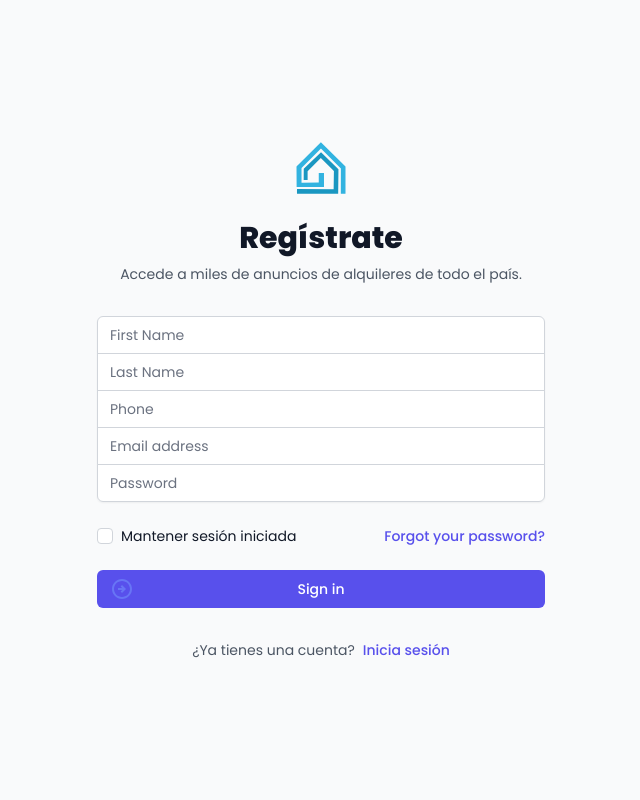
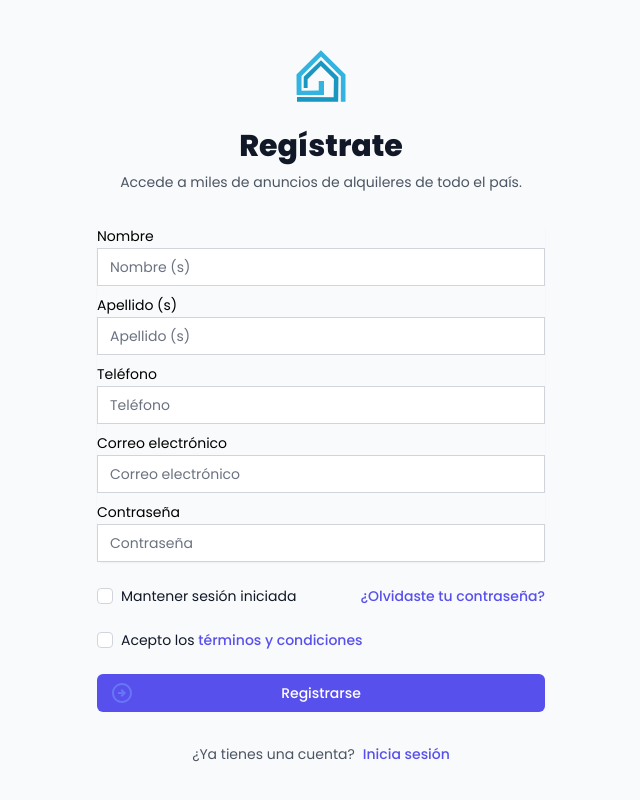
Before and after one commit to raulbellosom/rentas24, a React (Vite) app: page /register in a window 1280 px wide. Shown: the top 800 px of the page, without its empty margins (319-959 px from the left). Built offline with nearby package versions, Linux system fonts and the light colour scheme; no server answers.

Commit message:
visual changes and auth system modified

```diff
--- a/src/App.jsx
+++ b/src/App.jsx
@@ -2,6 +2,7 @@ import { useEffect } from "react";
 import { Toaster } from "react-hot-toast";
 import { useDispatch } from "react-redux";
 import "./App.css";
+import { handleProfile } from "./app/api";
 import { getSignIn, getSignOut } from "./features/auth/authSlice";
 import AppRouter from "./router/AppRouter";
 
@@ -9,14 +10,21 @@ function App() {
   const dispatch = useDispatch();
 
   useEffect(() => {
+    getUser();
+  }, []);
+
+  const getUser = async () => {
     const user = window.localStorage.getItem("user");
     if (user) {
       const data = JSON.parse(user);
-      dispatch(getSignIn({ data }));
-    } else {
-      dispatch(getSignOut());
+      const res = await handleProfile(data.token);
+
+      if (res.status === 200) {
+        return dispatch(getSignIn({ data }));
+      }
+      return dispatch(getSignOut());
     }
-  }, []);
+  };
 
   return (
     <div className="min-h-screen">
--- a/src/app/api.js
+++ b/src/app/api.js
@@ -26,3 +26,13 @@ export const handleSignIn = async (data) => {
     return error.response;
   }
 };
+
+export const handleProfile = async (token) => {
+  config.headers["x-access-token"] = token;
+  try {
+    const res = await axios.get(`${urlEnv}auth/profile`, config);
+    return res;
+  } catch (error) {
+    return error.response;
+  }
+};
--- a/src/components/auth/Login.jsx
+++ b/src/components/auth/Login.jsx
@@ -61,11 +61,10 @@ const Login = () => {
             action="#"
             method="POST"
           >
-            <input type="hidden" name="remember" defaultValue="true" />
-            <div className="rounded-md shadow-sm -space-y-px">
+            <div className="rounded-md shadow-sm -space-y-px flex flex-col gap-4">
               <div>
-                <label htmlFor="email-address" className="sr-only">
-                  Email address
+                <label htmlFor="email-address" className="text-sm">
+                  Correo electrónico
                 </label>
                 <input
                   id="email-address"
@@ -73,8 +72,12 @@ const Login = () => {
                   type="email"
                   autoComplete="email"
                   required
-                  className="appearance-none rounded-none relative block w-full px-3 py-2 border border-gray-300 placeholder-gray-500 text-gray-900 rounded-t-md focus:outline-none focus:text-indigo-500 focus:ring-indigo-500 focus:border-indigo-500 focus:z-10 sm:text-sm"
-                  placeholder="Email address"
+                  className={`appearance-none rounded-none relative block w-full px-3 py-2 border border-gray-300 placeholder-gray-500 text-gray-900 focus:outline-none focus:text-indigo-500 focus:ring-indigo-500 focus:border-indigo-500 focus:z-10 sm:text-sm ${
+                    data.email.length >= 1
+                      ? "invalid:border-red-500 invalid:border-2"
+                      : "invalid:border-gray-300"
+                  }`}
+                  placeholder="Correo electrónico"
                   value={data.email}
                   onChange={(e) => {
                     setData({ ...data, email: e.target.value });
@@ -82,16 +85,21 @@ const Login = () => {
                 />
               </div>
               <div>
-                <label htmlFor="password" className="sr-only">
+                <label htmlFor="password" className="text-sm">
                   Password
                 </label>
                 <input
                   id="password"
                   name="password"
                   type="password"
+                  minLength={8}
                   autoComplete="current-password"
                   required
-                  className="appearance-none rounded-none relative block w-full px-3 py-2 border border-gray-300 placeholder-gray-500 text-gray-900 rounded-b-md focus:outline-none focus:ring-indigo-500 focus:border-indigo-500 focus:z-10 sm:text-sm"
+                  className={`appearance-none rounded-none relative block w-full px-3 py-2 border border-gray-300 placeholder-gray-500 text-gray-900 focus:outline-none focus:text-indigo-500 focus:ring-indigo-500 focus:border-indigo-500 focus:z-10 sm:text-sm ${
+                    data.password.length >= 1
+                      ? "invalid:border-red-500 invalid:border-2"
+                      : "invalid:border-gray-300"
+                  }`}
                   placeholder="Password"
                   value={data.password}
                   onChange={(e) => {
--- a/src/components/auth/Register.jsx
+++ b/src/components/auth/Register.jsx
@@ -68,11 +68,10 @@ const Register = () => {
             className="mt-8 space-y-6"
             method="POST"
           >
-            <input type="hidden" name="remember" defaultValue="true" />
-            <div className="rounded-md shadow-sm -space-y-px">
+            <div className="rounded-md shadow-sm -space-y-px flex flex-col gap-2">
               <div>
-                <label htmlFor="firstName" className="sr-only">
-                  First Name
+                <label htmlFor="firstName" className="text-sm">
+                  Nombre
                 </label>
                 <input
                   id="firstName"
@@ -80,8 +79,13 @@ const Register = () => {
                   type="text"
                   autoComplete="firstName"
                   required
-                  className="appearance-none rounded-none relative block w-full px-3 py-2 border border-gray-300 placeholder-gray-500 text-gray-900 rounded-t-md focus:outline-none focus:text-indigo-500 focus:ring-indigo-500 focus:border-indigo-500 focus:z-10 sm:text-sm"
-                  placeholder="First Name"
+                  minLength={3}
+                  className={`appearance-none rounded-none relative block w-full px-3 py-2 border border-gray-300 placeholder-gray-500 text-gray-900 focus:outline-none focus:text-indigo-500 focus:ring-indigo-500 focus:border-indigo-500 focus:z-10 sm:text-sm ${
+                    user.firstName.length >= 1
+                      ? "invalid:border-red-500 invalid:border-2"
+                      : "invalid:border-gray-300"
+                  }`}
+                  placeholder="Nombre (s)"
                   value={user.firstName}
                   onChange={(e) =>
                     setUser({ ...user, firstName: e.target.value })
@@ -89,17 +93,22 @@ const Register = () => {
                 />
               </div>
               <div>
-                <label htmlFor="lastName" className="sr-only">
-                  Last Name
+                <label htmlFor="lastName" className="text-sm">
+                  Apellido (s)
                 </label>
                 <input
                   id="lastName"
                   name="lastName"
                   type="text"
                   autoComplete="lastName"
+                  minLength={3}
                   required
-                  className="appearance-none rounded-none relative block w-full px-3 py-2 border border-gray-300 placeholder-gray-500 text-gray-900 focus:outline-none focus:text-indigo-500 focus:ring-indigo-500 focus:border-indigo-500 focus:z-10 sm:text-sm"
-                  placeholder="Last Name"
+                  className={`appearance-none rounded-none relative block w-full px-3 py-2 border border-gray-300 placeholder-gray-500 text-gray-900 focus:outline-none focus:text-indigo-500 focus:ring-indigo-500 focus:border-indigo-500 focus:z-10 sm:text-sm ${
+                    user.lastName.length >= 1
+                      ? "invalid:border-red-500 invalid:border-2"
+                      : "invalid:border-gray-300"
+                  }`}
+                  placeholder="Apellido (s)"
                   value={user.lastName}
                   onChange={(e) =>
                     setUser({ ...user, lastName: e.target.value })
@@ -107,24 +116,30 @@ const Register = () => {
                 />
               </div>
               <div>
-                <label htmlFor="phone" className="sr-only">
-                  Phone
+                <label htmlFor="phone" className="text-sm">
+                  Teléfono
                 </label>
                 <input
                   id="phone"
                   name="phone"
                   type="tel"
                   autoComplete="phone"
+                  minLength={10}
+                  pattern="[0-9]{10}"
                   required
-                  className="appearance-none rounded-none relative block w-full px-3 py-2 border border-gray-300 placeholder-gray-500 text-gray-900 focus:outline-none focus:text-indigo-500 focus:ring-indigo-500 focus:border-indigo-500 focus:z-10 sm:text-sm"
-                  placeholder="Phone"
+                  className={`appearance-none rounded-none relative block w-full px-3 py-2 border border-gray-300 placeholder-gray-500 text-gray-900 focus:outline-none focus:text-indigo-500 focus:ring-indigo-500 focus:border-indigo-500 focus:z-10 sm:text-sm ${
+                    user.phone.length >= 1
+                      ? "invalid:border-red-500 invalid:border-2"
+                      : "invalid:border-gray-300"
+                  }`}
+                  placeholder="Teléfono"
                   value={user.phone}
                   onChange={(e) => setUser({ ...user, phone: e.target.value })}
                 />
               </div>
               <div>
-                <label htmlFor="email-address" className="sr-only">
-                  Email address
+                <label htmlFor="email-address" className="text-sm">
+                  Correo electrónico
                 </label>
                 <input
                   id="email-address"
@@ -132,15 +147,19 @@ const Register = () => {
                   type="email"
                   autoComplete="email"
                   required
-                  className="appearance-none rounded-none relative block w-full px-3 py-2 border border-gray-300 placeholder-gray-500 text-gray-900 focus:outline-none focus:text-indigo-500 focus:ring-indigo-500 focus:border-indigo-500 focus:z-10 sm:text-sm"
-                  placeholder="Email address"
+                  className={`appearance-none rounded-none relative block w-full px-3 py-2 border border-gray-300 placeholder-gray-500 text-gray-900 focus:outline-none focus:text-indigo-500 focus:ring-indigo-500 focus:border-indigo-500 focus:z-10 sm:text-sm ${
+                    user.email.length >= 1
+                      ? "invalid:border-red-500 invalid:border-2"
+                      : "invalid:border-gray-300"
+                  }`}
+                  placeholder="Correo electrónico"
                   value={user.email}
                   onChange={(e) => setUser({ ...user, email: e.target.value })}
                 />
               </div>
               <div>
-                <label htmlFor="password" className="sr-only">
-                  Password
+                <label htmlFor="password" className="text-sm">
+                  Contraseña
                 </label>
                 <input
                   id="password"
@@ -148,8 +167,12 @@ const Register = () => {
                   type="password"
                   autoComplete="current-password"
                   required
-                  className="appearance-none rounded-none relative block w-full px-3 py-2 border border-gray-300 placeholder-gray-500 text-gray-900 rounded-b-md focus:outline-none focus:ring-indigo-500 focus:border-indigo-500 focus:z-10 sm:text-sm"
-                  placeholder="Password"
+                  className={`appearance-none rounded-none relative block w-full px-3 py-2 border border-gray-300 placeholder-gray-500 text-gray-900 focus:outline-none focus:text-indigo-500 focus:ring-indigo-500 focus:border-indigo-500 focus:z-10 sm:text-sm ${
+                    user.password.length >= 1
+                      ? "invalid:border-red-500 invalid:border-2"
+                      : "invalid:border-gray-300"
+                  }`}
+                  placeholder="Contraseña"
                   value={user.password}
                   onChange={(e) =>
                     setUser({ ...user, password: e.target.value })
@@ -164,9 +187,9 @@ const Register = () => {
                   name="remember-me"
                   type="checkbox"
                   className="h-4 w-4 text-indigo-600 focus:ring-indigo-500 border-gray-300 rounded"
-                  value={user.rememberMe}
+                  value={user.remember}
                   onChange={(e) =>
-                    setUser({ ...user, rememberMe: e.target.checked })
+                    setUser({ ...user, remember: e.target.checked })
                   }
                 />
                 <label
@@ -181,8 +204,34 @@ const Register = () => {
                   href="#"
                   className="font-medium text-indigo-600 hover:text-indigo-500"
                 >
-                  Forgot your password?
+                  ¿Olvidaste tu contraseña?
                 </a>
+              </div>
+            </div>
+            <div className="flex items-center justify-between">
+              <div className="flex items-center">
+                <input
+                  id="terms"
+                  name="terms"
+                  type="checkbox"
+                  className="h-4 w-4 text-indigo-600 focus:ring-indigo-500 border-gray-300 rounded"
+                  value={user.terms}
+                  onChange={(e) =>
+                    setUser({ ...user, terms: e.target.checked })
+                  }
+                />
+                <label
+                  htmlFor="terms"
+                  className="ml-2 block text-sm text-gray-900"
+                >
+                  Acepto los{" "}
+                  <a
+                    href="#"
+                    className="font-medium text-indigo-600 hover:text-indigo-500"
+                  >
+                    términos y condiciones
+                  </a>
+                </label>
               </div>
             </div>
             <div>
@@ -196,7 +245,7 @@ const Register = () => {
                     className="text-indigo-500 group-hover:text-indigo-400"
                   />
                 </span>
-                Sign in
+                Registrarse
               </button>
             </div>
           </form>
--- a/src/components/home/Home.jsx
+++ b/src/components/home/Home.jsx
@@ -3,7 +3,7 @@ import Cards from "../cards/Cards";
 
 function Home() {
   return (
-    <div>
+    <div className="p-2">
       <div>
         <h1 className="px-5 md:px-3 text-xl font-bold pt-4 text-primary">
           Bienvenido
--- a/src/components/sidebar/Sidebar.jsx
+++ b/src/components/sidebar/Sidebar.jsx
@@ -40,8 +40,8 @@ export default function Sidebar({ children, user = {} }) {
   };
 
   return (
-    <div>
-      <div className="flex md:grid md:grid-cols-12 justify-between items-center bg-gray-800 p-5">
+    <div className="min-h-screen h-screen overflow-hidden">
+      <div className="flex md:grid md:grid-cols-12 justify-between items-center bg-gray-800 px-5 py-3">
         <div className="md:col-span-2 flex gap-4">
           <span>
             <Bars3Icon
@@ -80,16 +80,16 @@ export default function Sidebar({ children, user = {} }) {
           </h1>
         </div>
       </div>
-      <div className="flex min-h-[88vh]">
+      <div className="flex h-full">
         <div
-          className={`flex flex-col gap-2 p-3 fixed md:relative min-h-[89vh] bg-white h-auto text-primary drop-shadow-lg ${
+          className={`flex flex-col gap-2 p-3 fixed md:relative min-h-full bg-gray-800 text-slate-300 ${
             isOpenMenu ? "w-72" : "w-20"
           } ${
             showMenu ? "translate-x-0" : "-translate-x-96 md:translate-x-0"
-          } transition-all ease-in-out duration-300 border-r`}
+          } transition ease-in-out delay-75 duration-200`}
         >
           {user?.firstName && (
-            <div className="flex items-center gap-2 p-2 border-b rounded-md hover:bg-slate-200">
+            <div className="flex items-center gap-2 p-2 pb-3 border-b hover:rounded-md cursor-pointer hover:bg-white/90 hover:text-primary">
               <span>
                 <UserCircleIcon className="w-8 h-8" />
               </span>
@@ -99,7 +99,12 @@ export default function Sidebar({ children, user = {} }) {
                 } delay-50 duration-100 origin-lef`}
               >
                 <span className="text-sm font-bold">
-                  {user.firstName + " " + user.lastName}
+                  {/* concat firstName and lastName and get a substring 20 */}
+                  {`${user.firstName} ${user.lastName}`.length > 25
+                    ? `${user.firstName} ${user.lastName}`
+                        .substring(0, 25)
+                        .concat("...")
+                    : `${user.firstName} ${user.lastName}`}
                 </span>
                 <span className="text-xs flex gap-2 items-center">
                   <p>Editar perfil</p>{" "}
@@ -112,28 +117,33 @@ export default function Sidebar({ children, user = {} }) {
             icon={<HomeIcon className="w-6 h-6" />}
             title="Inicio"
             isOpenMenu={isOpenMenu}
+            handleClick={() => setShowMenu(false)}
           />
           <CardMenu
             icon={<ChartPieIcon className="w-6 h-6" />}
             title="Dashboard"
             isOpenMenu={isOpenMenu}
             notification={2}
+            handleClick={() => setShowMenu(false)}
           />
           <CardMenu
             icon={<ViewColumnsIcon className="w-6 h-6" />}
             title="Kanban"
             isOpenMenu={isOpenMenu}
+            handleClick={() => setShowMenu(false)}
           />
           <CardMenu
             icon={<InboxIcon className="w-6 h-6" />}
             title="Inbox"
             isOpenMenu={isOpenMenu}
             notification={10}
+            handleClick={() => setShowMenu(false)}
           />
           <CardMenu
             icon={<ShoppingBagIcon className="w-6 h-6" />}
             title="Products"
             isOpenMenu={isOpenMenu}
+            handleClick={() => setShowMenu(false)}
           />
           {user?.firstName ? (
             <CardMenu
@@ -148,10 +158,11 @@ export default function Sidebar({ children, user = {} }) {
               title="Sign In"
               isOpenMenu={isOpenMenu}
               redirectTo="/login"
+              handleClick={() => setShowMenu(false)}
             />
           )}
         </div>
-        <div className="w-full bg-slate-100 max-h-[88vh] overflow-auto">
+        <div className="w-full bg-slate-100 max-h-[92vh] overflow-auto">
           {children}
         </div>
       </div>
@@ -170,7 +181,7 @@ const CardMenu = ({
   return (
     <div onClick={handleClick}>
       <Link to={redirectTo ?? "/"}>
-        <div className="flex justify-between gap-2 cursor-pointer p-3 rounded-md items-center hover:bg-gray-200">
+        <div className="flex justify-between gap-2 cursor-pointer p-3 rounded-md items-center hover:bg-white/90 hover:text-primary">
           <div className="flex justify-center items-center gap-3">
             <span className="flex">
               {icon}
```
